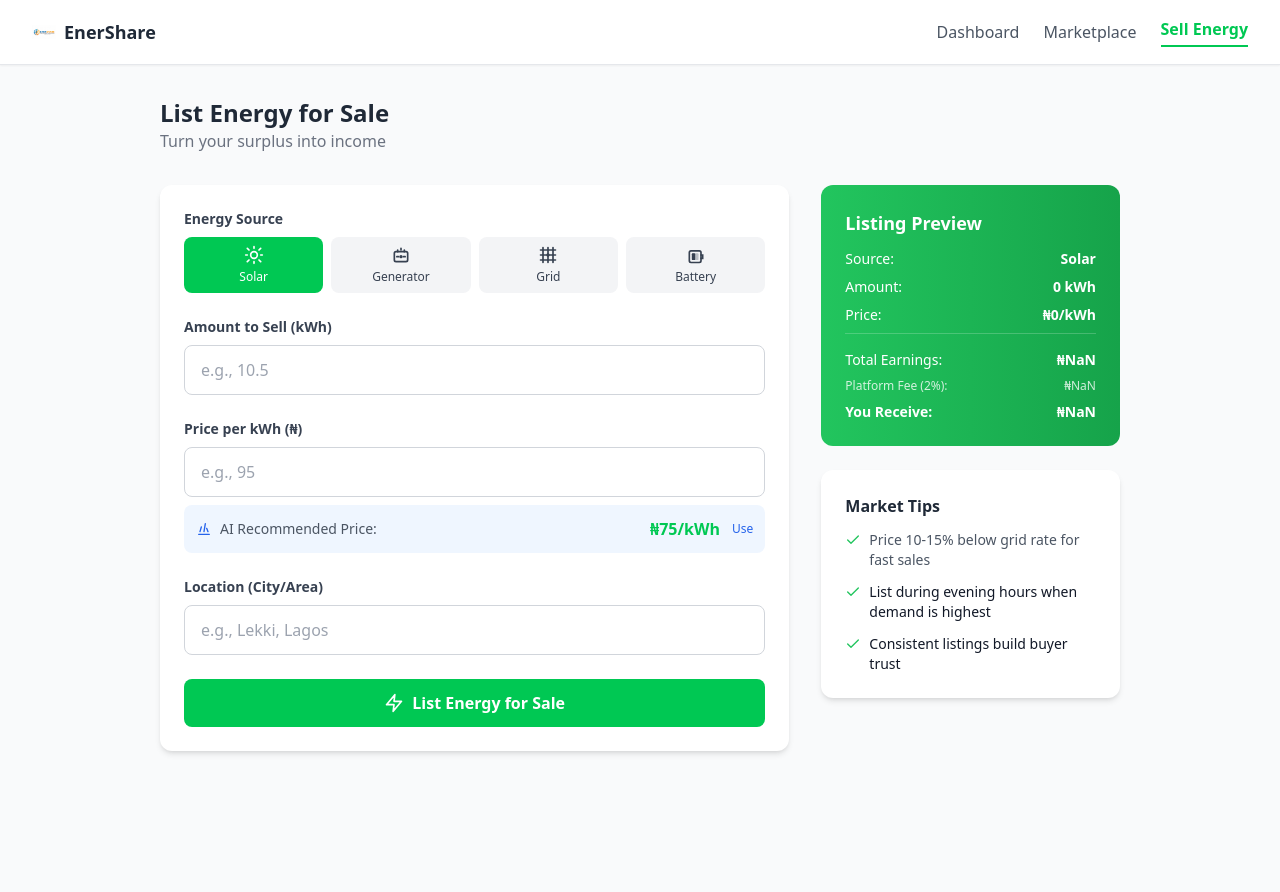
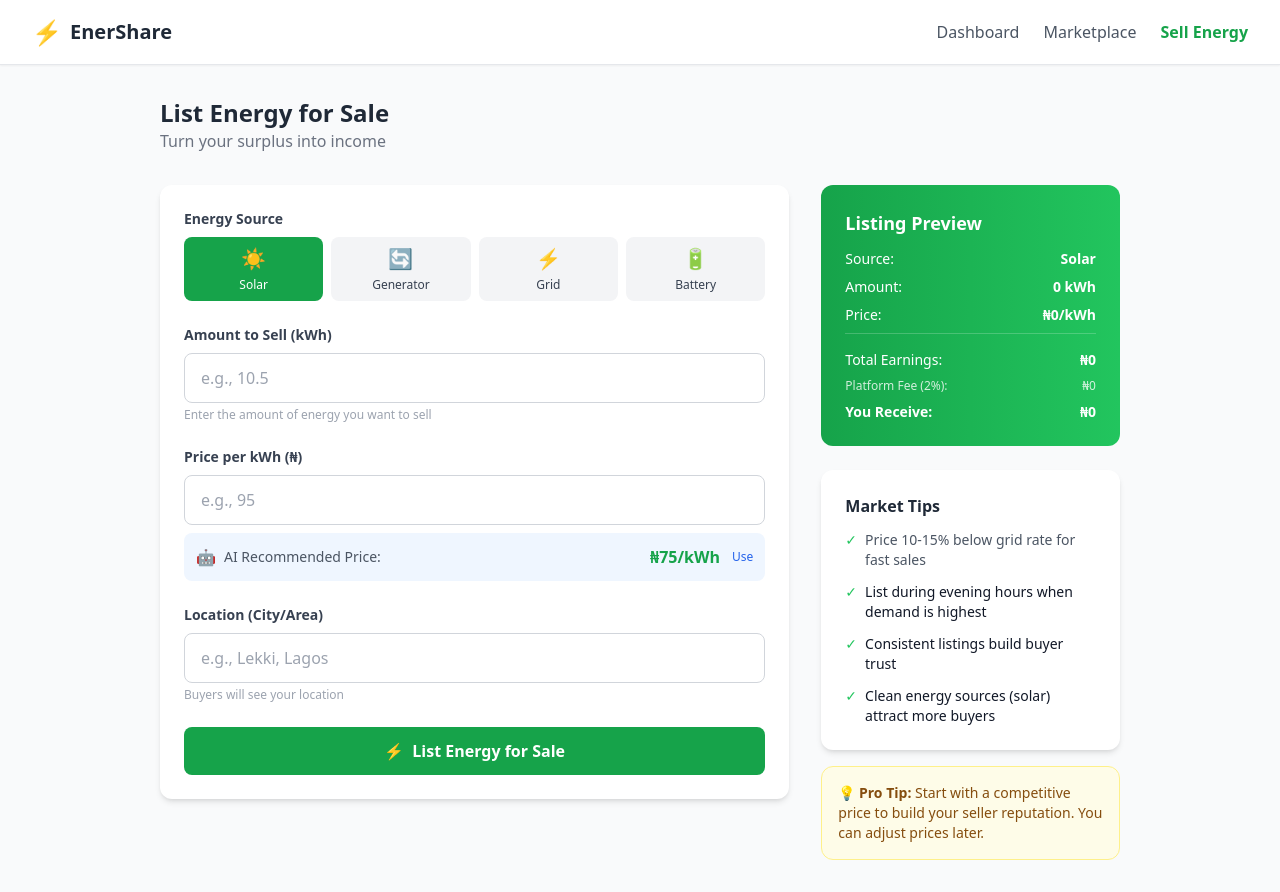
Before and after one commit to Miltechx/ENERSHARE, a Next.js app: page /marketplace/sell in a window 1280 px wide. Before the commit the page ends 800 px from the top, so only its background shows below. Built offline with nearby package versions, Linux system fonts and the light colour scheme; no server answers; sample sign-in values are in the browser's storage.

Commit message:
Refactor session handling and form validation

```diff
--- a/app/marketplace/sell/page.tsx
+++ b/app/marketplace/sell/page.tsx
@@ -4,11 +4,9 @@ import { useEffect, useState } from 'react'
 import { useSession } from 'next-auth/react'
 import { useRouter } from 'next/navigation'
 import Link from 'next/link'
-import { Logo } from '@/components/Logo'
-import { Icons } from '@/components/icons'
 
 export default function SellEnergy() {
-  const { data: session, status: sessionStatus } = useSession()
+  const { data: session, status } = useSession()
   const router = useRouter()
   const [amount, setAmount] = useState('')
   const [price, setPrice] = useState('')
@@ -18,10 +16,13 @@ export default function SellEnergy() {
   const [aiPrice, setAiPrice] = useState<number | null>(null)
 
   useEffect(() => {
-    if (sessionStatus === 'unauthenticated') router.push('/auth/signin')
-  }, [sessionStatus, router])
+    if (status === 'unauthenticated') {
+      router.push('/auth/signin')
+    }
+  }, [status, router])
 
   useEffect(() => {
+    // AI price recommendation based on hour
     const hour = new Date().getHours()
     let recommended = 85
     if (hour >= 18 && hour <= 22) recommended = 105
@@ -33,17 +34,34 @@ export default function SellEnergy() {
   const handleSubmit = async (e: React.FormEvent) => {
     e.preventDefault()
     setLoading(true)
+
+    const amountNum = parseFloat(amount)
+    const priceNum = parseFloat(price)
+
+    if (isNaN(amountNum) || amountNum <= 0) {
+      alert('Please enter a valid amount')
+      setLoading(false)
+      return
+    }
+
+    if (isNaN(priceNum) || priceNum <= 0) {
+      alert('Please enter a valid price')
+      setLoading(false)
+      return
+    }
+
     try {
       const res = await fetch('/api/energy/listings', {
         method: 'POST',
         headers: { 'Content-Type': 'application/json' },
         body: JSON.stringify({
-          amount_kwh: parseFloat(amount),
-          price_per_kwh_ngn: parseFloat(price),
+          amount_kwh: amountNum,
+          price_per_kwh_ngn: priceNum,
           source_type: source,
           location: location || 'Lagos',
         }),
       })
+
       if (res.ok) {
         alert('✅ Energy listed successfully! Buyers can now purchase.')
         router.push('/marketplace')
@@ -58,22 +76,35 @@ export default function SellEnergy() {
     }
   }
 
-  const totalEarnings = parseFloat(amount) * parseFloat(price)
+  // Safe calculation functions
+  const getAmount = (): number => {
+    const val = parseFloat(amount)
+    return isNaN(val) ? 0 : val
+  }
+
+  const getPrice = (): number => {
+    const val = parseFloat(price)
+    return isNaN(val) ? 0 : val
+  }
+
+  const totalEarnings = getAmount() * getPrice()
   const platformFee = totalEarnings * 0.02
   const netEarnings = totalEarnings - platformFee
 
   return (
     <div className="min-h-screen bg-gray-50">
+      {/* Navigation */}
       <nav className="bg-white shadow-sm border-b">
         <div className="max-w-7xl mx-auto px-4 sm:px-6 lg:px-8">
           <div className="flex justify-between h-16">
             <div className="flex items-center">
-              <Logo variant="compact" />
+              <Link href="/" className="text-2xl mr-2">⚡</Link>
+              <Link href="/" className="font-bold text-xl text-gray-800">EnerShare</Link>
             </div>
             <div className="flex items-center space-x-6">
-              <Link href="/dashboard" className="text-gray-600 hover:text-primary transition">Dashboard</Link>
-              <Link href="/marketplace" className="text-gray-600 hover:text-primary transition">Marketplace</Link>
-              <Link href="/marketplace/sell" className="text-primary font-semibold border-b-2 border-primary pb-1">Sell Energy</Link>
+              <Link href="/dashboard" className="text-gray-600 hover:text-green-600 transition">Dashboard</Link>
+              <Link href="/marketplace" className="text-gray-600 hover:text-green-600 transition">Marketplace</Link>
+              <Link href="/marketplace/sell" className="text-green-600 font-semibold">Sell Energy</Link>
             </div>
           </div>
         </div>
@@ -86,24 +117,29 @@ export default function SellEnergy() {
         </div>
 
         <div className="grid grid-cols-1 lg:grid-cols-3 gap-8">
+          {/* Form */}
           <div className="lg:col-span-2">
             <form onSubmit={handleSubmit} className="bg-white rounded-xl shadow-md p-6 space-y-6">
               <div>
                 <label className="block text-sm font-semibold text-gray-700 mb-2">Energy Source</label>
                 <div className="grid grid-cols-4 gap-2">
                   {[
-                    { id: 'solar', label: 'Solar', icon: <Icons.Solar className="w-5 h-5" /> },
-                    { id: 'generator', label: 'Generator', icon: <Icons.Generator className="w-5 h-5" /> },
-                    { id: 'grid', label: 'Grid', icon: <Icons.Grid className="w-5 h-5" /> },
-                    { id: 'battery', label: 'Battery', icon: <Icons.Battery className="w-5 h-5" /> },
+                    { id: 'solar', label: 'Solar', icon: '☀️' },
+                    { id: 'generator', label: 'Generator', icon: '🔄' },
+                    { id: 'grid', label: 'Grid', icon: '⚡' },
+                    { id: 'battery', label: 'Battery', icon: '🔋' },
                   ].map((s) => (
                     <button
                       key={s.id}
                       type="button"
                       onClick={() => setSource(s.id)}
-                      className={`flex flex-col items-center py-2 rounded-lg transition ${source === s.id ? 'bg-primary text-white' : 'bg-gray-100 text-gray-700 hover:bg-gray-200'}`}
+                      className={`flex flex-col items-center py-2 rounded-lg transition ${
+                        source === s.id
+                          ? 'bg-green-600 text-white'
+                          : 'bg-gray-100 text-gray-700 hover:bg-gray-200'
+                      }`}
                     >
-                      {s.icon}
+                      <span className="text-xl">{s.icon}</span>
                       <span className="text-xs mt-1">{s.label}</span>
                     </button>
                   ))}
@@ -111,37 +147,42 @@ export default function SellEnergy() {
               </div>
 
               <div>
-                <label className="block text-sm font-semibold text-gray-700 mb-2">Amount to Sell (kWh)</label>
+                <label className="block text-sm font-semibold text-gray-700 mb-2">
+                  Amount to Sell (kWh)
+                </label>
                 <input
                   type="number"
                   step="0.1"
                   value={amount}
                   onChange={(e) => setAmount(e.target.value)}
-                  className="w-full px-4 py-3 border border-gray-300 rounded-lg focus:outline-none focus:ring-2 focus:ring-primary"
+                  className="w-full px-4 py-3 border border-gray-300 rounded-lg focus:outline-none focus:ring-2 focus:ring-green-500"
                   placeholder="e.g., 10.5"
                   required
                 />
+                <p className="text-xs text-gray-400 mt-1">Enter the amount of energy you want to sell</p>
               </div>
 
               <div>
-                <label className="block text-sm font-semibold text-gray-700 mb-2">Price per kWh (₦)</label>
+                <label className="block text-sm font-semibold text-gray-700 mb-2">
+                  Price per kWh (₦)
+                </label>
                 <input
                   type="number"
                   step="1"
                   value={price}
                   onChange={(e) => setPrice(e.target.value)}
-                  className="w-full px-4 py-3 border border-gray-300 rounded-lg focus:outline-none focus:ring-2 focus:ring-primary"
+                  className="w-full px-4 py-3 border border-gray-300 rounded-lg focus:outline-none focus:ring-2 focus:ring-green-500"
                   placeholder="e.g., 95"
                   required
                 />
                 {aiPrice && (
                   <div className="mt-2 p-3 bg-blue-50 rounded-lg flex justify-between items-center">
                     <div className="flex items-center space-x-2">
-                      <Icons.Chart className="w-4 h-4 text-blue-600" />
+                      <span className="text-blue-600">🤖</span>
                       <span className="text-sm text-gray-600">AI Recommended Price:</span>
                     </div>
                     <div className="flex items-center space-x-3">
-                      <span className="font-bold text-primary">₦{aiPrice}/kWh</span>
+                      <span className="font-bold text-green-600">₦{aiPrice}/kWh</span>
                       <button
                         type="button"
                         onClick={() => setPrice(aiPrice.toString())}
@@ -155,20 +196,23 @@ export default function SellEnergy() {
               </div>
 
               <div>
-                <label className="block text-sm font-semibold text-gray-700 mb-2">Location (City/Area)</label>
+                <label className="block text-sm font-semibold text-gray-700 mb-2">
+                  Location (City/Area)
+                </label>
                 <input
                   type="text"
                   value={location}
                   onChange={(e) => setLocation(e.target.value)}
-                  className="w-full px-4 py-3 border border-gray-300 rounded-lg focus:outline-none focus:ring-2 focus:ring-primary"
+                  className="w-full px-4 py-3 border border-gray-300 rounded-lg focus:outline-none focus:ring-2 focus:ring-green-500"
                   placeholder="e.g., Lekki, Lagos"
                 />
+                <p className="text-xs text-gray-400 mt-1">Buyers will see your location</p>
               </div>
 
               <button
                 type="submit"
                 disabled={loading}
-                className="w-full bg-primary text-white py-3 rounded-lg font-semibold hover:bg-green-600 transition disabled:opacity-50 flex items-center justify-center space-x-2"
+                className="w-full bg-green-600 text-white py-3 rounded-lg font-semibold hover:bg-green-700 transition disabled:opacity-50 flex items-center justify-center space-x-2"
               >
                 {loading ? (
                   <>
@@ -177,7 +221,7 @@ export default function SellEnergy() {
                   </>
                 ) : (
                   <>
-                    <Icons.Lightning className="w-5 h-5" />
+                    <span>⚡</span>
                     <span>List Energy for Sale</span>
                   </>
                 )}
@@ -185,17 +229,36 @@ export default function SellEnergy() {
             </form>
           </div>
 
+          {/* Preview Sidebar */}
           <div>
-            <div className="bg-gradient-to-r from-green-500 to-green-600 rounded-xl p-6 text-white mb-6">
+            <div className="bg-gradient-to-r from-green-600 to-green-500 rounded-xl p-6 text-white mb-6">
               <h3 className="font-bold text-lg mb-3">Listing Preview</h3>
               <div className="space-y-2 text-sm">
-                <div className="flex justify-between"><span>Source:</span><span className="capitalize font-semibold">{source}</span></div>
-                <div className="flex justify-between"><span>Amount:</span><span className="font-semibold">{amount || '0'} kWh</span></div>
-                <div className="flex justify-between"><span>Price:</span><span className="font-semibold">₦{price || '0'}/kWh</span></div>
+                <div className="flex justify-between">
+                  <span>Source:</span>
+                  <span className="capitalize font-semibold">{source}</span>
+                </div>
+                <div className="flex justify-between">
+                  <span>Amount:</span>
+                  <span className="font-semibold">{getAmount()} kWh</span>
+                </div>
+                <div className="flex justify-between">
+                  <span>Price:</span>
+                  <span className="font-semibold">₦{getPrice()}/kWh</span>
+                </div>
                 <div className="border-t border-white/20 my-2 pt-2"></div>
-                <div className="flex justify-between"><span>Total Earnings:</span><span className="font-bold">₦{totalEarnings.toLocaleString() || '0'}</span></div>
-                <div className="flex justify-between text-xs opacity-80"><span>Platform Fee (2%):</span><span>₦{platformFee.toLocaleString() || '0'}</span></div>
-                <div className="flex justify-between font-bold"><span>You Receive:</span><span>₦{netEarnings.toLocaleString() || '0'}</span></div>
+                <div className="flex justify-between">
+                  <span>Total Earnings:</span>
+                  <span className="font-bold">₦{totalEarnings.toLocaleString()}</span>
+                </div>
+                <div className="flex justify-between text-xs opacity-80">
+                  <span>Platform Fee (2%):</span>
+                  <span>₦{platformFee.toLocaleString()}</span>
+                </div>
+                <div className="flex justify-between font-bold">
+                  <span>You Receive:</span>
+                  <span>₦{netEarnings.toLocaleString()}</span>
+                </div>
               </div>
             </div>
 
@@ -203,18 +266,28 @@ export default function SellEnergy() {
               <h3 className="font-semibold text-gray-800 mb-3">Market Tips</h3>
               <ul className="space-y-3 text-sm">
                 <li className="flex items-start space-x-2">
-                  <Icons.Check className="w-4 h-4 text-green-500 flex-shrink-0 mt-0.5" />
+                  <span className="text-green-500">✓</span>
                   <span className="text-gray-600">Price 10-15% below grid rate for fast sales</span>
                 </li>
                 <li className="flex items-start space-x-2">
-                  <Icons.Check className="w-4 h-4 text-green-500 flex-shrink-0 mt-0.5" />
+                  <span className="text-green-500">✓</span>
                   <span>List during evening hours when demand is highest</span>
                 </li>
                 <li className="flex items-start space-x-2">
-                  <Icons.Check className="w-4 h-4 text-green-500 flex-shrink-0 mt-0.5" />
+                  <span className="text-green-500">✓</span>
                   <span>Consistent listings build buyer trust</span>
                 </li>
+                <li className="flex items-start space-x-2">
+                  <span className="text-green-500">✓</span>
+                  <span>Clean energy sources (solar) attract more buyers</span>
+                </li>
               </ul>
+            </div>
+
+            <div className="mt-4 bg-yellow-50 rounded-xl p-4 border border-yellow-200">
+              <p className="text-sm text-yellow-800">
+                <strong>💡 Pro Tip:</strong> Start with a competitive price to build your seller reputation. You can adjust prices later.
+              </p>
             </div>
           </div>
         </div>
```
